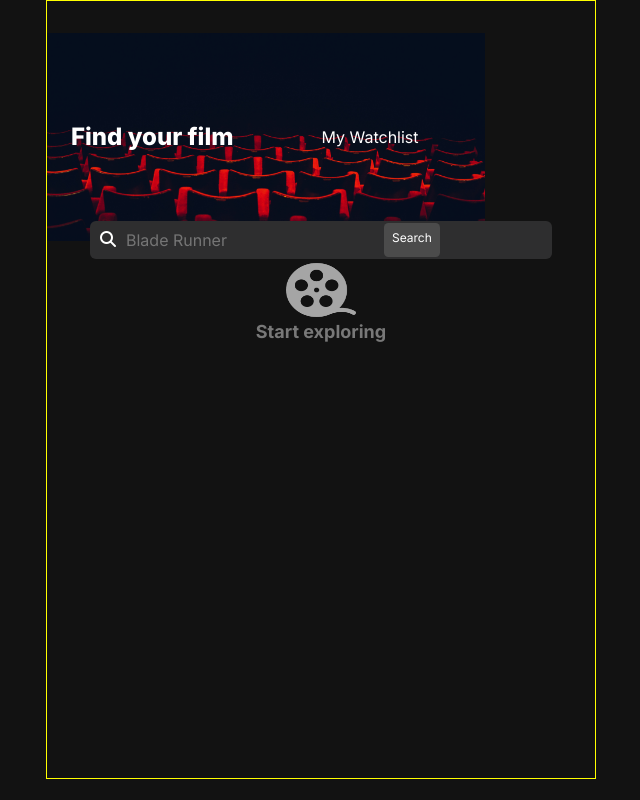
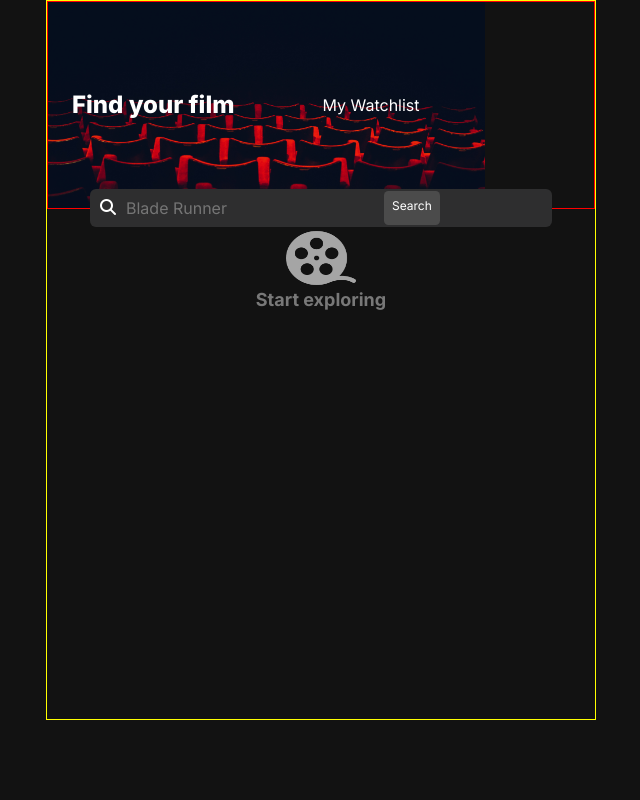
Before and after one commit to saurtripathi/MovieWatchlistV1, a plain HTML site: page index.html in a window 1280 px wide. Shown: the whole page, without its empty margins (319-959 px from the left). Drawn offline with nearby package versions, Linux system fonts and the light colour scheme.

Commit message:
Initial draft

```diff
--- a/index.css
+++ b/index.css
@@ -23,7 +23,7 @@ body {
     color: #FFFFFF;
     justify-content: space-between;
     align-items: center;
-    /* border: 1px solid white; */
+    border: 1px solid red;
 }
 header {
     width: 100%;
@@ -102,10 +102,10 @@ i {
     max-width: 550px;
     max-height: 779px;
     width: 100vw;
-    height: 100vh;
+    height: 90vh;
     margin: 0 auto;
     border: 1px solid yellow;
-    padding: 2em 0;
+    /* padding: 2em 0; */
 }
 
 .filler-img {
```
